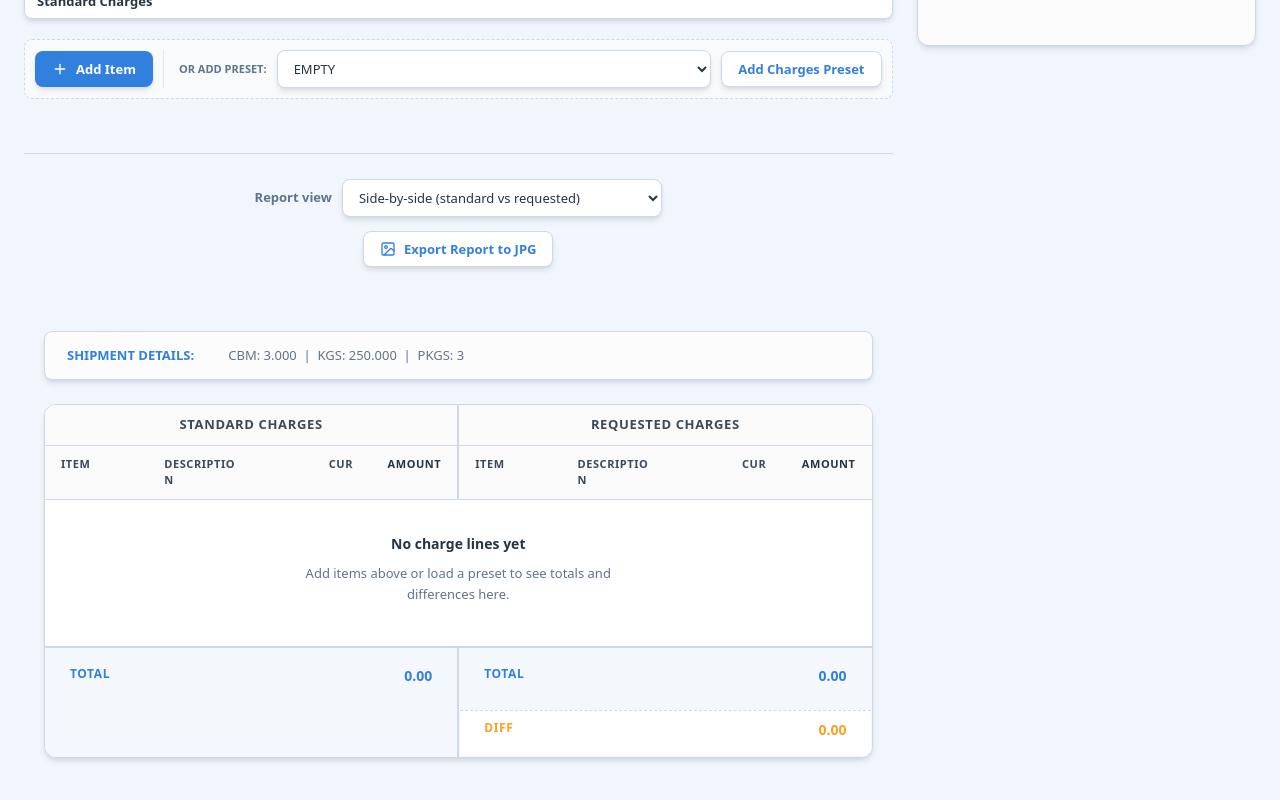
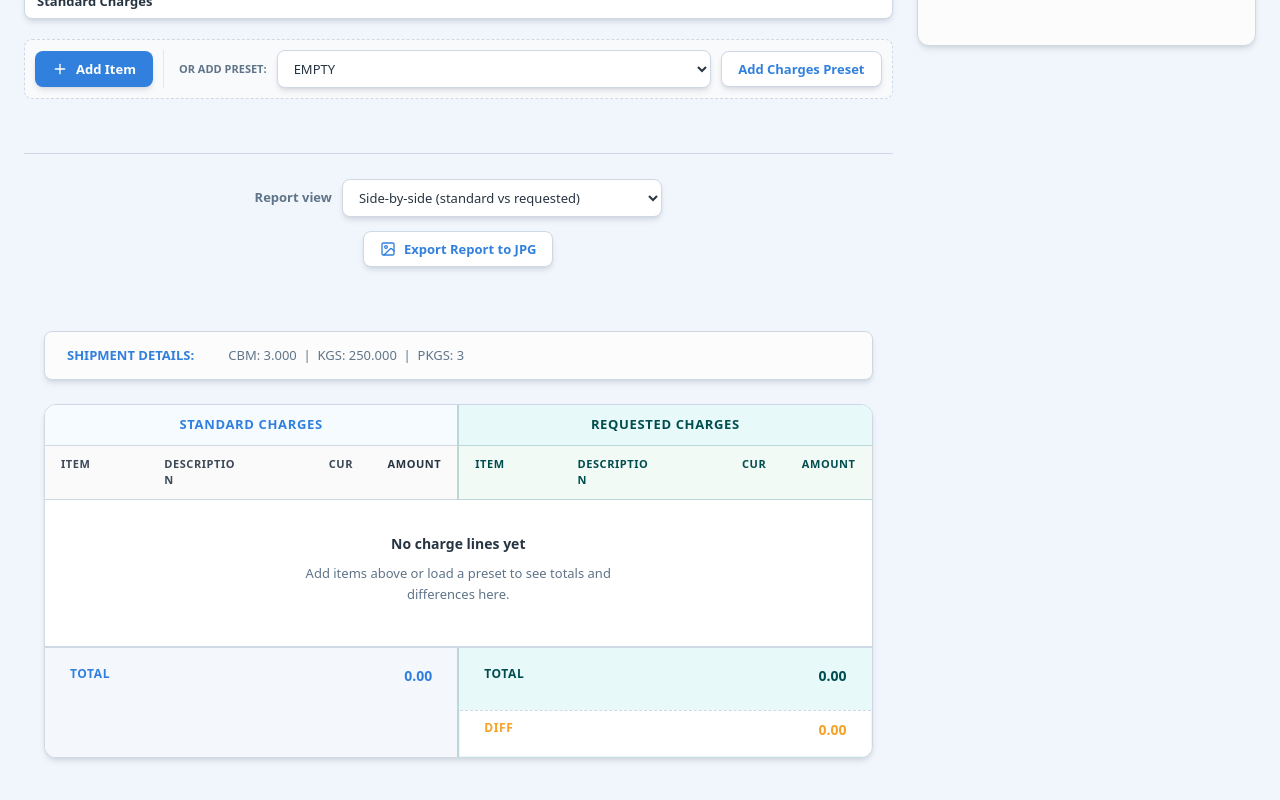
Before and after one commit to leo67621310-dev/DestCalc2026FEB, a React (Vite) app: page / in a window 1280 px wide. Shown: the part 448-1248 px from the top of the page. Built offline with nearby package versions, Linux system fonts and the light colour scheme.

Commit message:
feat: muted requested accent for comparison and requested-only report
Made-with: Cursor

```diff
--- a/App.tsx
+++ b/App.tsx
@@ -482,7 +482,15 @@ export default function App() {
     setExpandedRows(prev => ({ ...prev, [id]: !prev[id] }));
   };
 
-  const renderReportTable = (res: any, title: string, showDiff: boolean, diffRes?: any, minRows?: number, activeCurrencies: string[] = []) => {
+  const renderReportTable = (
+    res: any,
+    title: string,
+    showDiff: boolean,
+    diffRes?: any,
+    minRows?: number,
+    activeCurrencies: string[] = [],
+    reportVariant: 'standard' | 'requested' = 'standard',
+  ) => {
       // Use passed activeCurrencies for consistent footer height/alignment
       // If not passed (single view), fall back to active in current result
       const currenciesToShow = activeCurrencies.length > 0
@@ -499,8 +507,11 @@ export default function App() {
       }
 
       return (
-        <div className="report-card" id={`report-${title.replace(/\s+/g, '-')}`}>
-           <div className="table-title">
+        <div
+          className={`report-card${reportVariant === 'requested' ? ' report-card--requested' : ''}`}
+          id={`report-${title.replace(/\s+/g, '-')}`}
+        >
+           <div className={`table-title${reportVariant === 'requested' ? ' table-title--requested' : ''}`}>
                {title}
            </div>
            <div className="table-wrapper">
@@ -627,18 +638,18 @@ export default function App() {
           <table className="xl-table xl-table-comparison">
             <thead>
               <tr>
-                <th className="xl-header comparison-panel-title" colSpan={4}>{stdData.title.toUpperCase()}</th>
-                <th className="xl-header comparison-panel-title comparison-divider" colSpan={4}>{reqData.title.toUpperCase()}</th>
+                <th className="xl-header comparison-panel-title comparison-panel-standard" colSpan={4}>{stdData.title.toUpperCase()}</th>
+                <th className="xl-header comparison-panel-title comparison-divider comparison-panel-requested" colSpan={4}>{reqData.title.toUpperCase()}</th>
               </tr>
               <tr>
                 <th className="xl-header col-item">Item</th>
                 <th className="xl-header col-desc">Description</th>
                 <th className="xl-header col-curr">Cur</th>
                 <th className="xl-header col-amt">Amount</th>
-                <th className="xl-header col-item comparison-divider">Item</th>
-                <th className="xl-header col-desc">Description</th>
-                <th className="xl-header col-curr">Cur</th>
-                <th className="xl-header col-amt">Amount</th>
+                <th className="xl-header col-item comparison-divider comparison-subheader-requested">Item</th>
+                <th className="xl-header col-desc comparison-subheader-requested">Description</th>
+                <th className="xl-header col-curr comparison-subheader-requested">Cur</th>
+                <th className="xl-header col-amt comparison-subheader-requested">Amount</th>
               </tr>
             </thead>
             <tbody>
@@ -760,7 +771,7 @@ export default function App() {
                     )}
                   </div>
                 </td>
-                <td colSpan={4} className="comparison-footer-cell comparison-divider">
+                <td colSpan={4} className="comparison-footer-cell comparison-divider comparison-footer-requested">
                   <div className="footer-section totals">
                     {currenciesReq.length > 0 ? (
                       currenciesReq.map(c => (
@@ -1014,7 +1025,7 @@ export default function App() {
               <div className="xl-info-box"><strong>SHIPMENT DETAILS:</strong>&nbsp;&nbsp; CBM: {globals.cbm.toFixed(3)} &nbsp;|&nbsp; KGS: {globals.kgs.toFixed(3)} &nbsp;|&nbsp; PKGS: {globals.pkgs}</div>
               {viewMode === 'Comparison' && renderComparisonTable()}
               {viewMode === 'Standard' && renderReportTable(stdRes, stdData.title, false)}
-              {viewMode === 'Requested' && renderReportTable(reqRes, reqData.title, false)}
+              {viewMode === 'Requested' && renderReportTable(reqRes, reqData.title, false, undefined, undefined, [], 'requested')}
            </div>
 
         </div>
--- a/index.css
+++ b/index.css
@@ -21,6 +21,15 @@
 
   /* Neutral tone for comparison table text */
   --table-text: oklch(0.4 0.03 250);
+
+  /* Secondary accent — Requested column / requested-only report (muted blue-teal, low chroma) */
+  --accent-requested-text: oklch(0.38 0.065 198);
+  --accent-requested-soft: oklch(0.97 0.018 198);
+  --accent-requested-border: oklch(0.86 0.03 198);
+  --accent-requested-muted: oklch(0.5 0.085 198);
+
+  /* Subtle tint for Standard panel in side-by-side (pairs with primary blue) */
+  --accent-standard-soft: oklch(0.985 0.012 255);
 
   /* Alternating table rows — neutral grey (no blue tint), slightly darker than #fafafa for contrast */
   --table-zebra: oklch(0.935 0 0);
@@ -326,6 +335,12 @@ button:active { transform: translateY(0); box-shadow: var(--shadow); transform:
   align-items: center;
 }
 
+.report-card--requested .table-title.table-title--requested {
+  background: var(--accent-requested-soft);
+  color: var(--accent-requested-text);
+  border-bottom-color: var(--accent-requested-border);
+}
+
 .table-wrapper { flex: 1; display: flex; flex-direction: column; min-width: 0; }
 .xl-table { width: 100%; border-collapse: collapse; font-size: 13px; table-layout: fixed; }
 /* Item | Description (wide for multi-condition lines) | Cur (minimal, hug amount) | Amount */
@@ -422,6 +437,14 @@ button:active { transform: translateY(0); box-shadow: var(--shadow); transform:
   color: var(--primary);
   font-weight: 700;
 }
+
+.report-card--requested .footer-section.totals {
+  background: color-mix(in oklch, var(--accent-requested-soft) 88%, white);
+  color: var(--accent-requested-text);
+}
+.report-card--requested .min-highlight {
+  color: var(--accent-requested-muted);
+}
 .footer-section.diffs {
     background: #ffffff;
     border-top: 1px dashed var(--border);
@@ -489,8 +512,26 @@ button:active { transform: translateY(0); box-shadow: var(--shadow); transform:
   text-align: center;
   font-size: 13px;
 }
+.xl-table-comparison .comparison-panel-standard {
+  background: var(--accent-standard-soft);
+  color: var(--primary);
+  border-bottom: 1px solid var(--border);
+}
+.xl-table-comparison .comparison-panel-requested {
+  background: var(--accent-requested-soft);
+  color: var(--accent-requested-text);
+  border-bottom: 1px solid var(--accent-requested-border);
+}
+.xl-table-comparison thead tr:nth-child(2) th.comparison-subheader-requested {
+  background: color-mix(in oklch, var(--accent-requested-soft) 75%, white);
+  color: var(--accent-requested-text);
+  border-bottom-color: var(--accent-requested-border);
+}
 .xl-table-comparison .comparison-divider {
-  border-left: 2px solid var(--border);
+  border-left: 2px solid var(--accent-requested-border);
+}
+.xl-table-comparison tbody tr.comparison-pair-row td:nth-child(n + 5) .min-highlight {
+  color: var(--accent-requested-muted);
 }
 .xl-table-comparison td,
 .xl-table-comparison th {
@@ -512,10 +553,25 @@ button:active { transform: translateY(0); box-shadow: var(--shadow); transform:
   border-top: 2px solid var(--border);
   background: #f4f7fb;
 }
+.comparison-footer-row td.comparison-footer-requested {
+  background: var(--accent-requested-soft);
+}
+.comparison-footer-cell.comparison-footer-requested .footer-section.totals {
+  background: transparent;
+  color: var(--accent-requested-text);
+}
 .comparison-footer-cell .footer-section.diffs {
   border-top: 1px dashed var(--border);
   margin-top: 8px;
   padding-top: 8px;
+}
+.comparison-footer-cell.comparison-footer-requested .footer-section.diffs {
+  background: #ffffff;
+  color: var(--warning);
+}
+
+.xl-table-comparison tr.comparison-expanded-row td.comparison-divider {
+  background: color-mix(in oklch, var(--accent-requested-soft) 40%, #f8fafc);
 }
 
 /* --- HISTORY --- */
```
